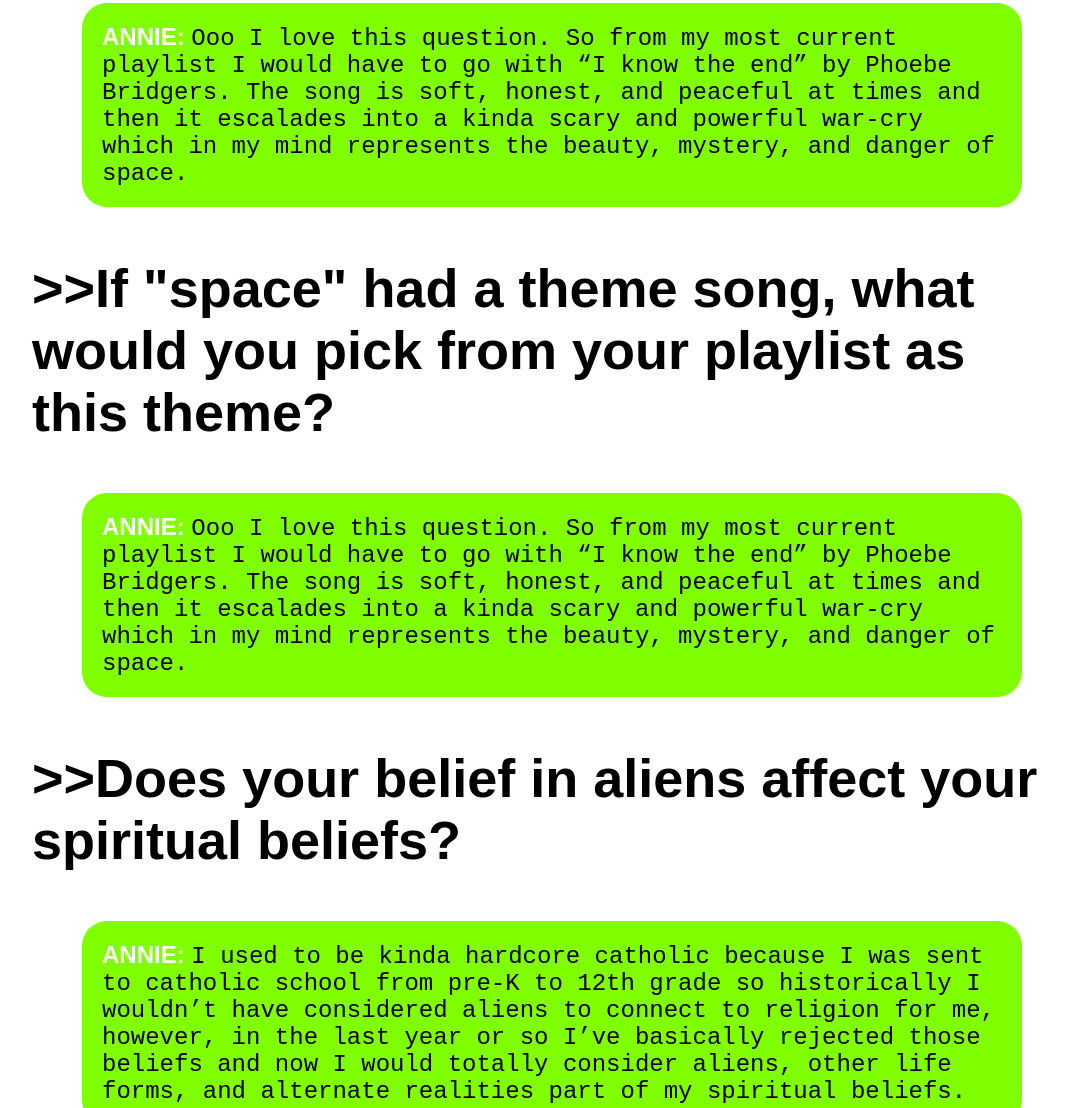
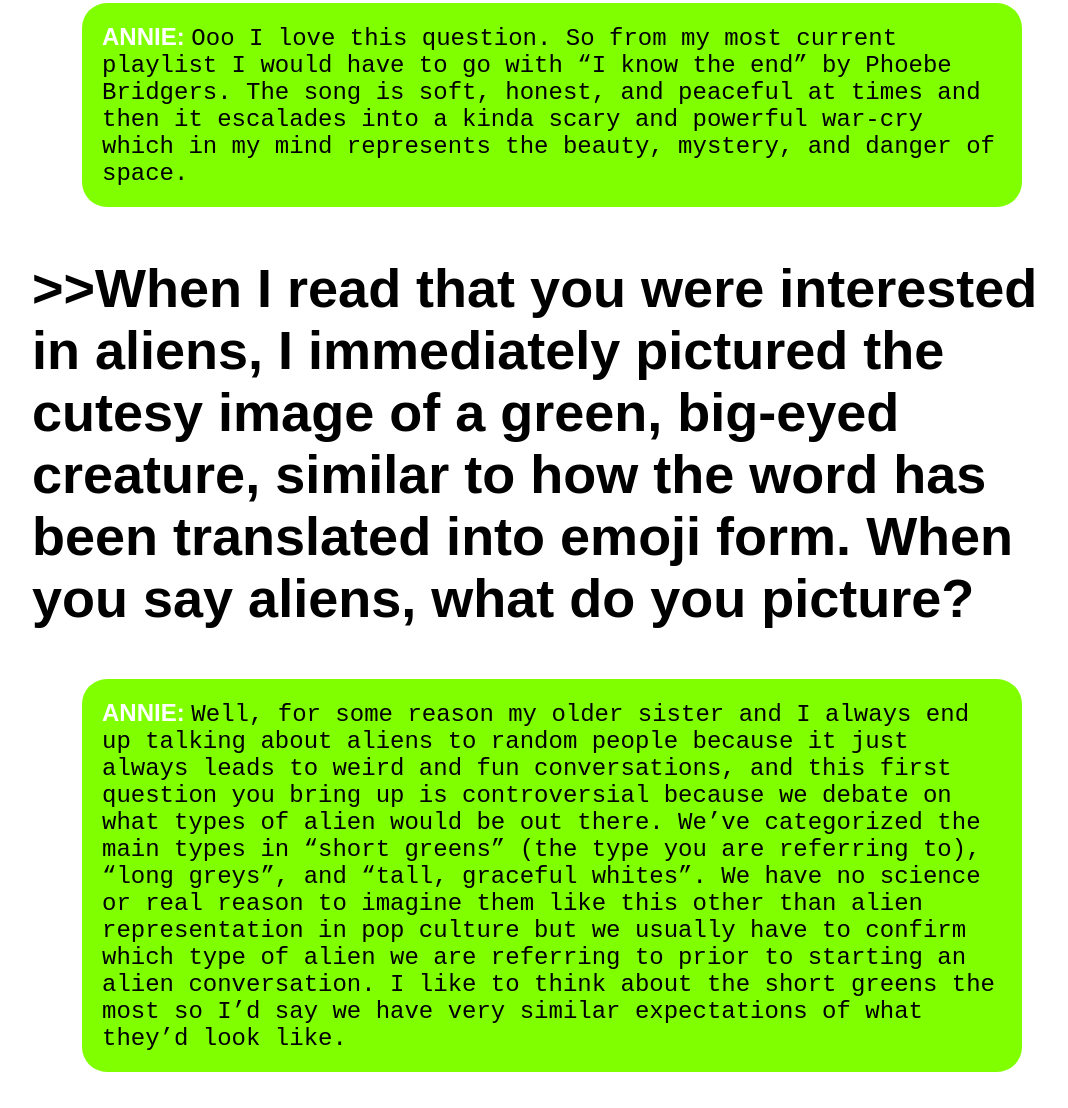
Before and after one commit to michellenapolitano/aliens-interview, a plain HTML site: page index.html in a window 1280 px wide. Shown: the part 2442-3550 px from the top of the page, without its empty margins (88-1156 px from the left). Drawn offline with Linux system fonts and the light colour scheme.

Commit message:
Add files via upload

```diff
--- a/index.html
+++ b/index.html
@@ -41,10 +41,9 @@
      <div class="answer2"><span class="name2"> <b> ANNIE: </b> </span> Ooo I love this question. So from my most current playlist I would have to go with “I know the end” by Phoebe Bridgers. The song is soft, honest, and peaceful at times and then it escalades into a kinda scary and powerful war-cry which in my mind represents the beauty, mystery, and danger of space.
  </div>
      </div>
-<h1>>>If "space" had a theme song, what would you pick from your playlist as this theme?
-</h1>
+<h1>>>When I read that you were interested in aliens, I immediately pictured the cutesy image of a green, big-eyed creature, similar to how the word has been translated into emoji form. When you say aliens, what do you picture?</h1>
      <div class="question-container">
-     <div class="answer2"><span class="name2"> <b> ANNIE: </b> </span> Ooo I love this question. So from my most current playlist I would have to go with “I know the end” by Phoebe Bridgers. The song is soft, honest, and peaceful at times and then it escalades into a kinda scary and powerful war-cry which in my mind represents the beauty, mystery, and danger of space.
+     <div class="answer2"><span class="name2"> <b> ANNIE: </b> </span> Well, for some reason my older sister and I always end up talking about aliens to random people because it just always leads to weird and fun conversations, and this first question you bring up is controversial because we debate on what types of alien would be out there. We’ve categorized the main types in “short greens” (the type you are referring to), “long greys”, and “tall, graceful whites”. We have no science or real reason to imagine them like this other than alien representation in pop culture but we usually have to confirm which type of alien we are referring to prior to starting an alien conversation. I like to think about the short greens the most so I’d say we have very similar expectations of what they’d look like.
  </div>
      </div>
 <h1>>>Does your belief in aliens affect your spiritual beliefs?
```
